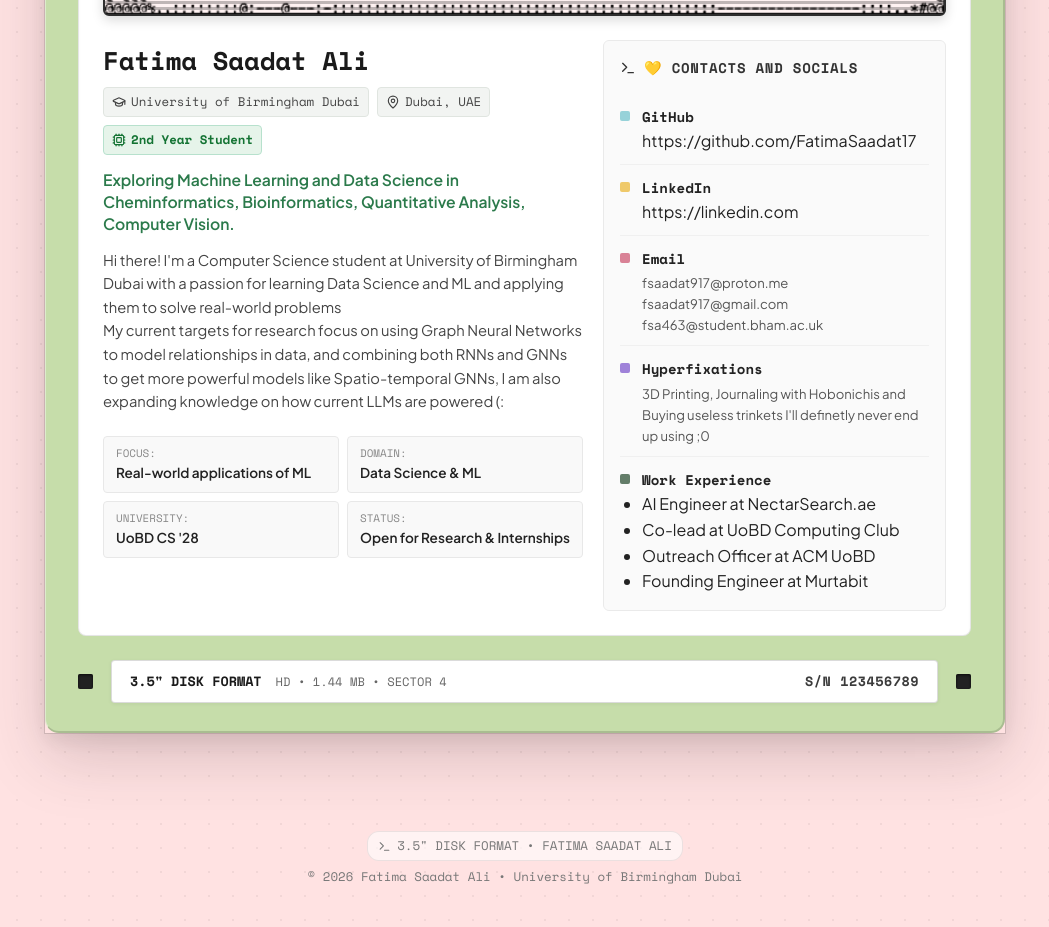
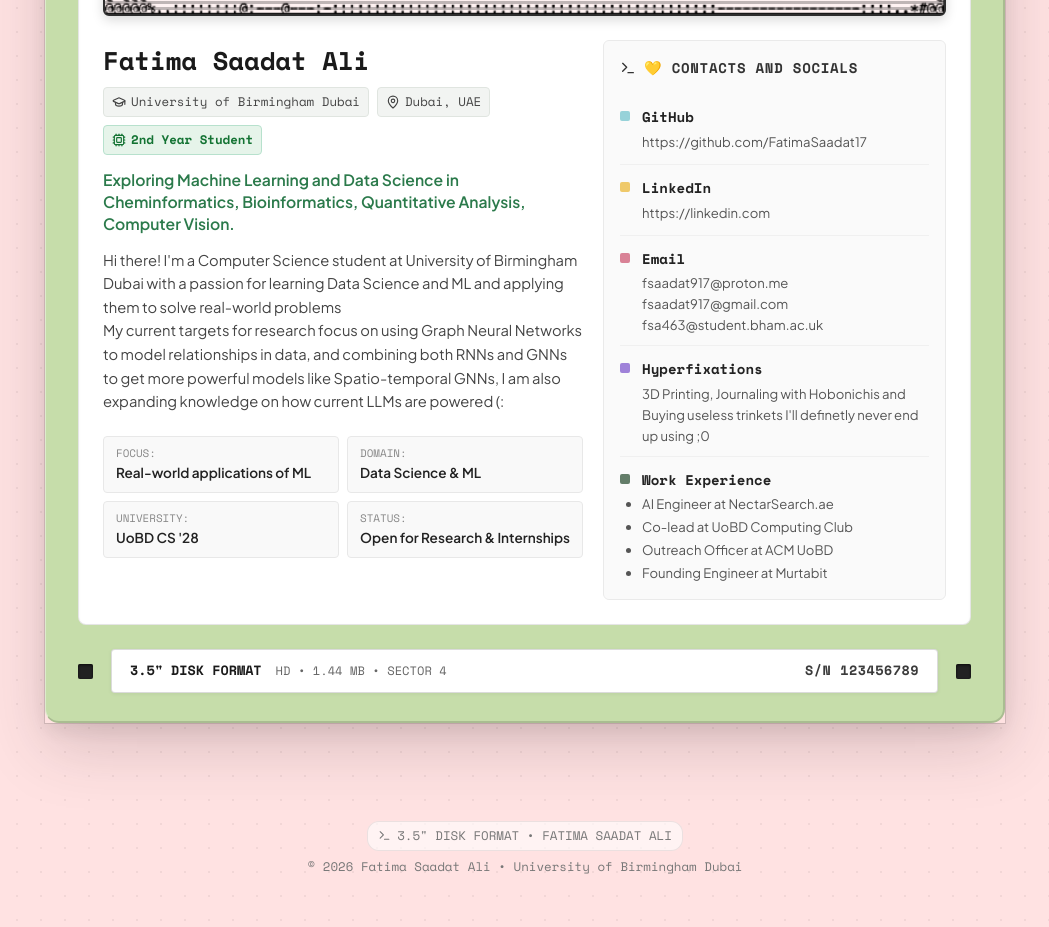
Before and after one commit to FatimaSaadat17/Personal-Website-Fatima-Ali, a React (Vite) app: page / in a window 1280 px wide. Shown: the part 1300-2227 px from the top of the page, without its empty margins (115-1164 px from the left). Built offline with nearby package versions, Linux system fonts and the light colour scheme; no server answers; the HTML template or start-up script is replaced by a standard one; a web font is replaced by a local one.

Commit message:
Add focus-item styles in App.css
Add styles for focus-item links and list items.

```diff
--- a/src/App.css
+++ b/src/App.css
@@ -350,6 +350,18 @@
 }
 
 .focus-item p {
+  font-size: 0.82rem;
+  color: #555555;
+  margin-top: 2px;
+}
+
+.focus-item a {
+  font-size: 0.82rem;
+  color: #555555;
+  margin-top: 2px;
+}
+
+.focus-item li {
   font-size: 0.82rem;
   color: #555555;
   margin-top: 2px;
```
